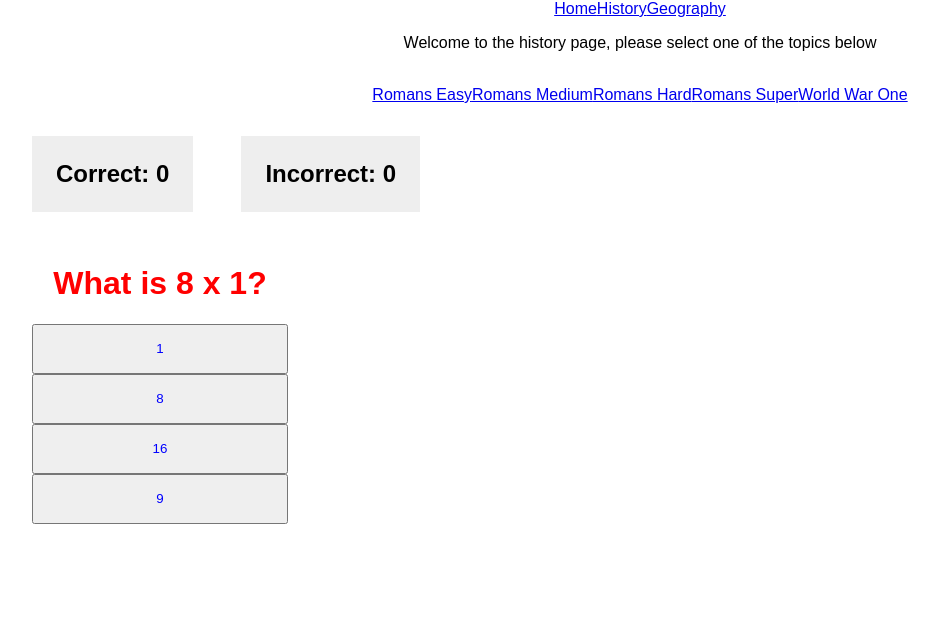
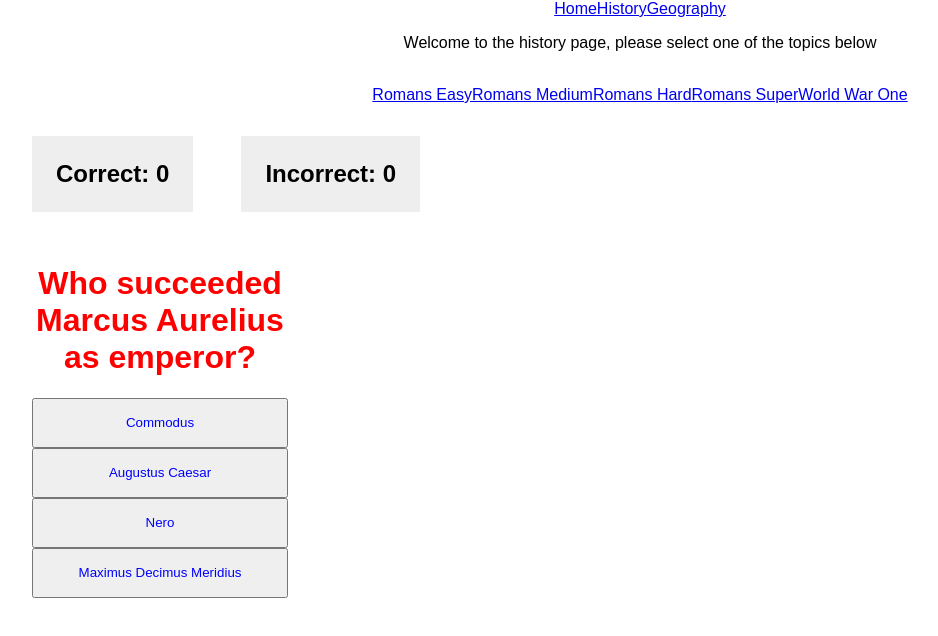
Before and after one commit to RyanG91/new-react-app, a React (Create React App) app: page /history/romans_easy in a window 1280 px wide. Shown: the top 636 px of the page, without its empty margins (0-938 px from the left). Built offline with nearby package versions, Linux system fonts and the light colour scheme.

Commit message:
Romans easy questions added

```diff
--- a/src/components/history/roman/RomanEasy.js
+++ b/src/components/history/roman/RomanEasy.js
@@ -7,102 +7,102 @@ class Roman extends React.Component {
 
       var dataSet = [
         {
-          question: "What is 8 x 1?",
+          question: "Who succeeded Marcus Aurelius as emperor?",
           answers: [
-            "1",
-            "8",
-            "16",
-            "9"
+            "Commodus",
+            "Augustus Caesar",
+            "Nero",
+            "Maximus Decimus Meridius"
           ],
-          correct: 1
+          correct: 0
         },
         {
-          question: "Who is Steve Jobs?",
+          question: "Who was the first emperor of Rome?",
               answers: [
-                "CEO of Microsoft",
-                "Barber in NY",
-                "Movie Star",
-                "CEO of Apple"
+                "Julius Caesar",
+                "Vespasian",
+                "Tiberius",
+                "Augustus Caesar"
               ],
               correct: 3
         },
          {
-              question: "Metallica is a ____ band",
+              question: "The era following from the Roman Monarchy was:",
               answers: [
-                "Blues",
-                "Hard-Rock",
-                "Jazz",
-                "Metal"
+                "The Roman Dictatorship",
+                "The Roman Democracy",
+                "The Roman Empire",
+                "The Roman Republic"
               ],
               correct: 3
             },
             {
-              question: "IS is a ____",
+              question: "Who was the supreme god of the Rome?",
               answers: [
-                "Word",
-                "Band",
-                "Terror Group",
-                "Brand"
+                "Mars",
+                "Saturn",
+                "Jupiter",
+                "Zeus"
               ],
               correct: 2
             },
             {
-              question: "Who was Einstein",
+              question: "What language did the Romans speak?",
               answers: [
-                "A Scientist",
-                "A Dentist",
-                "A Serial Killer",
+                "Latin",
+                "Greek",
+                "Italian",
                 "None of the above"
               ],
               correct: 0
             },
             {
-              question: "JavaScript can be used in ____ development",
+              question: "The main purpose of aqueducts was to:",
               answers: [
-                "Back-End",
-                "Front-End",
-                "ReactJS",
-                "All of the Above"
+                "Give directions to lost travellers",
+                "Transport gold and resources over land",
+                "Display Roman power",
+                "Transport water from its source to a distribution point"
               ],
               correct: 3
             },
             {
-              question: "Hitler was a",
+              question: "What was Julius Caesar's cause of death?",
               answers: [
-                "Mass Murderer",
-                "Dictator",
-                "Jew",
-                "None of the above",
-                "All of the above"
+                "Killed in battle",
+                "He was assassinated",
+                "Died of old age",
+                "He drowned"
               ],
-              correct: 4
+              correct: 1
             },
             {
-              question: "Korn is a",
+              question: "What was the highest office besides dictator in the Roman Republic?",
               answers: [
-                "Nu-Metal band",
-                "Religion",
-                "Singer"
+                "Praetor",
+                "Tribune of the Plebs",
+                "Consul",
+                "Proconsul"
               ],
-              correct: 0
+              correct: 2
             },
             {
-              question: "Windows computers are",
+              question: "Which holiday has some roots in the Roman festival of Saturnalia?",
               answers: [
-                "Horrible",
-                "Great",
-                "Cheap",
-                "Invented by Bill Gates"
+                "Easter",
+                "Birthdays",
+                "Labour Day",
+                "Christmas"
               ],
               correct: 3
             },
             {
-              question: "The BigBan stands in",
+              question: "Which religion eventually replaced the traditional Roman religions?",
               answers: [
-                "Egypt",
-                "London",
-                "Amsterdam",
-                "NewYork"
+                "Islam",
+                "Christianity",
+                "Judaism",
+                "Buddhism"
               ],
               correct: 1
             },
```
